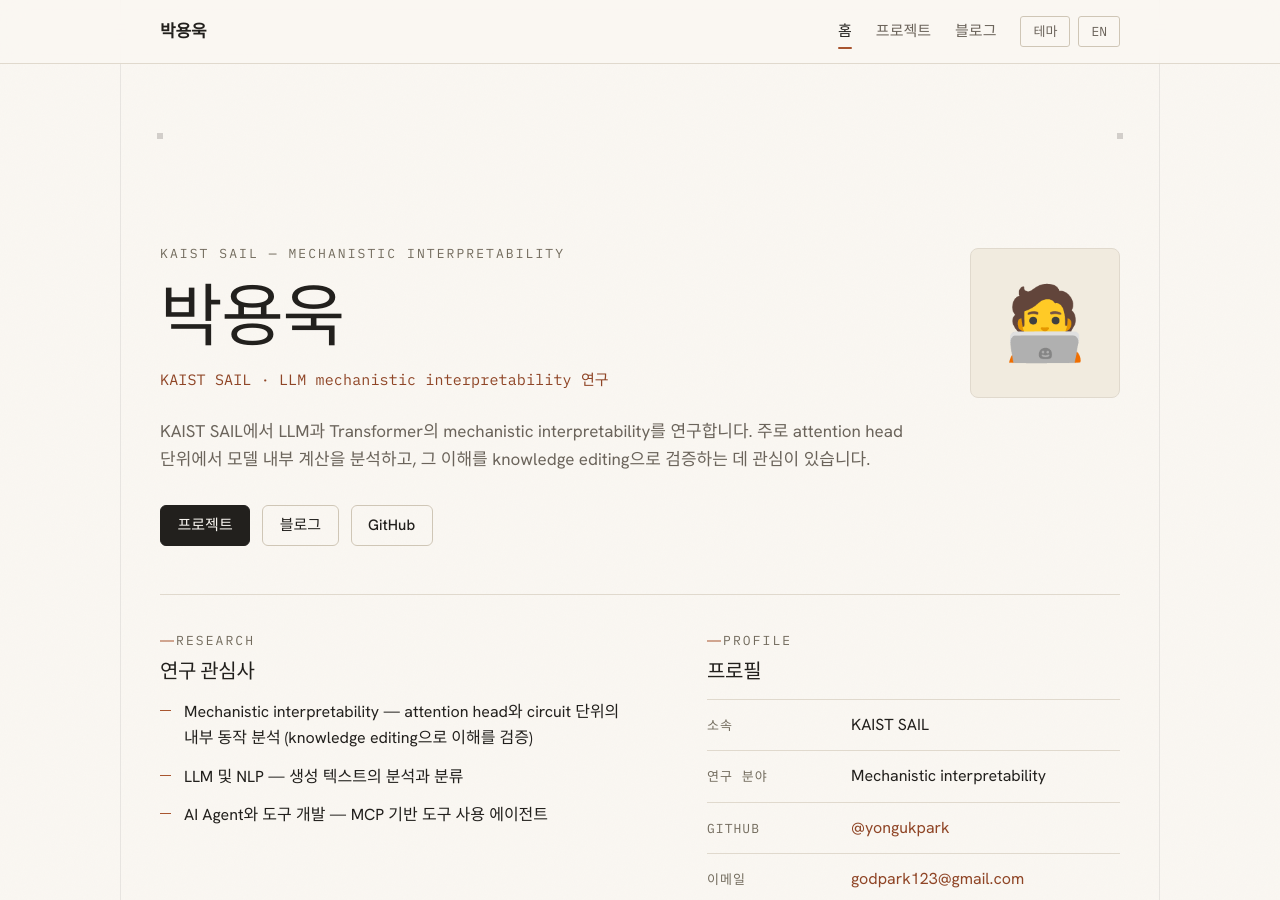
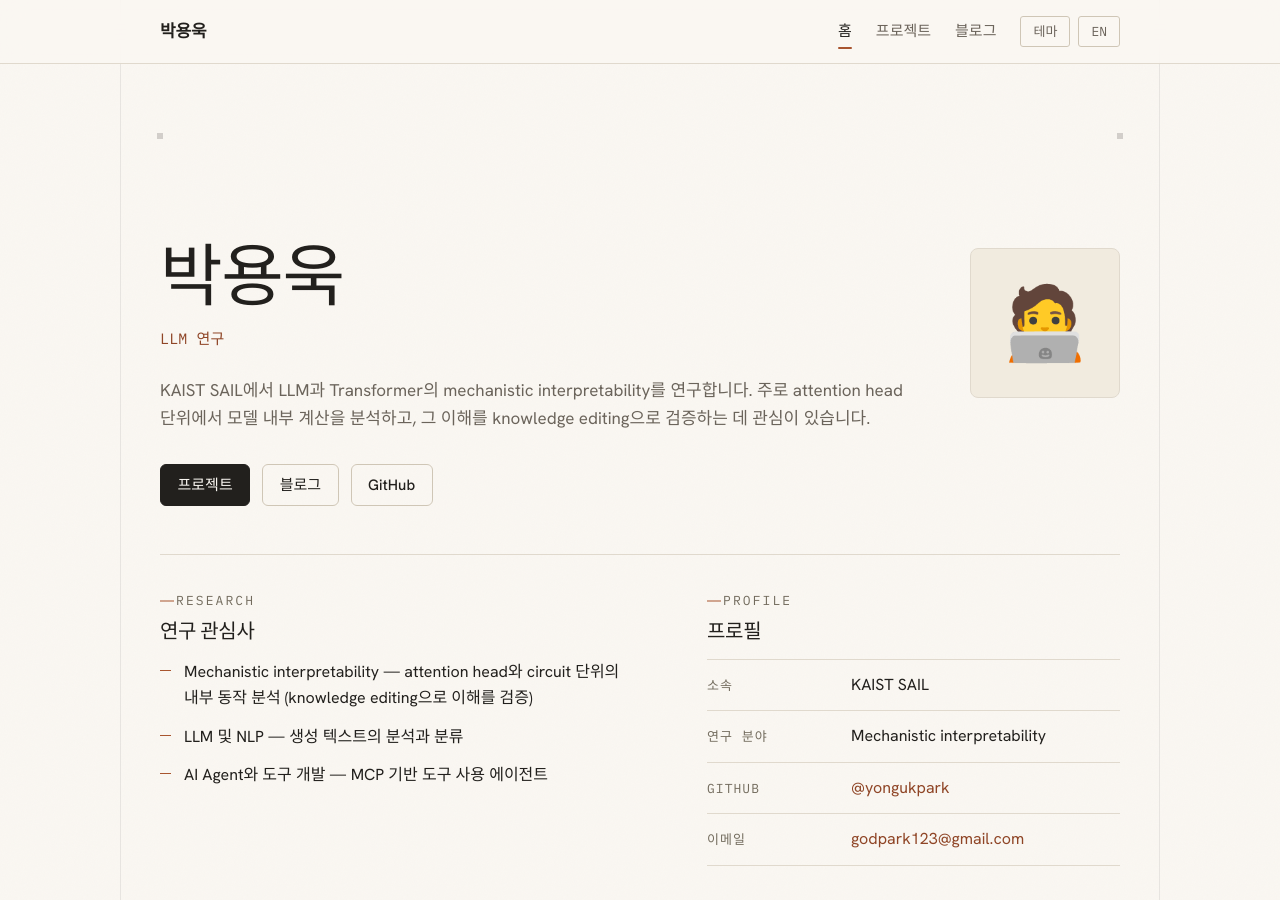
Before and after one commit to yongukpark/yongukpark.github.io, a Jekyll site: the page built from index.html, in a window 1280 px wide and 900 px high. Built offline with Jekyll 4.4.1, drawn with Linux system fonts in a browser that asks for light colours.

Commit message:
Remove KAIST SAIL / mechanistic interpretability from hero eyebrow and role
Co-Authored-By: Claude Fable 5 <noreply@anthropic.com>

```diff
--- a/i18n.js
+++ b/i18n.js
@@ -31,9 +31,8 @@ window.I18N = {
     "cat.build": "agent와 도구 개발",
 
     /* home */
-    "home.intro.eyebrow": "KAIST SAIL — Mechanistic Interpretability",
     "home.intro.name": "박용욱",
-    "home.intro.role": "KAIST SAIL · LLM mechanistic interpretability 연구",
+    "home.intro.role": "LLM 연구",
     "home.intro.bio": "KAIST SAIL에서 LLM과 Transformer의 mechanistic interpretability를 연구합니다. 주로 attention head 단위에서 모델 내부 계산을 분석하고, 그 이해를 knowledge editing으로 검증하는 데 관심이 있습니다.",
     "home.interests.heading": "연구 관심사",
     "home.interests.item1": "Mechanistic interpretability — attention head와 circuit 단위의 내부 동작 분석 (knowledge editing으로 이해를 검증)",
@@ -155,9 +154,8 @@ window.I18N = {
     "cat.build": "Agents & tooling",
 
     /* home */
-    "home.intro.eyebrow": "KAIST SAIL — Mechanistic Interpretability",
     "home.intro.name": "Yonguk Park",
-    "home.intro.role": "KAIST SAIL · LLM mechanistic interpretability",
+    "home.intro.role": "LLM research",
     "home.intro.bio": "I research the mechanistic interpretability of LLMs and Transformers at KAIST SAIL. My work analyzes model internals at the level of individual attention heads, and probes that understanding through knowledge editing.",
     "home.interests.heading": "Research interests",
     "home.interests.item1": "Mechanistic interpretability — analyzing internal behavior at the attention-head and circuit level (validated through knowledge editing)",
--- a/index.html
+++ b/index.html
@@ -13,7 +13,6 @@ title: null
   <span class="corner bottom-right" aria-hidden="true"></span>
   <div class="cover-head">
     <div class="cover-head-text">
-      <p class="hero-eyebrow"><span data-i18n="home.intro.eyebrow">KAIST SAIL — Mechanistic Interpretability</span></p>
       <h1 id="intro-name" data-word-reveal data-i18n="home.intro.name">Yonguk Park</h1>
       <p class="intro-role" data-i18n="home.intro.role">Researcher</p>
       <p class="intro-bio" data-i18n="home.intro.bio">Bio placeholder — content-author fills.</p>
```
